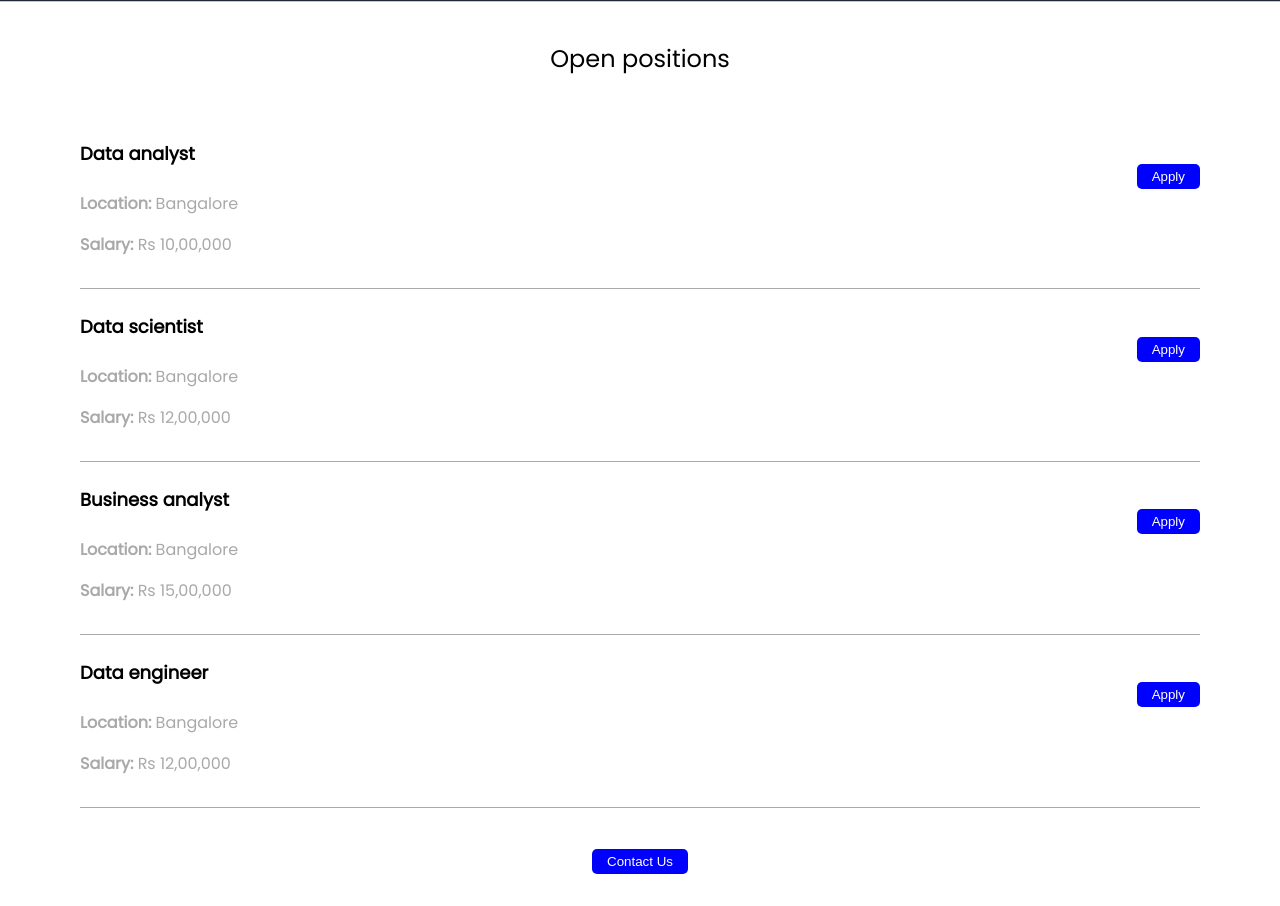
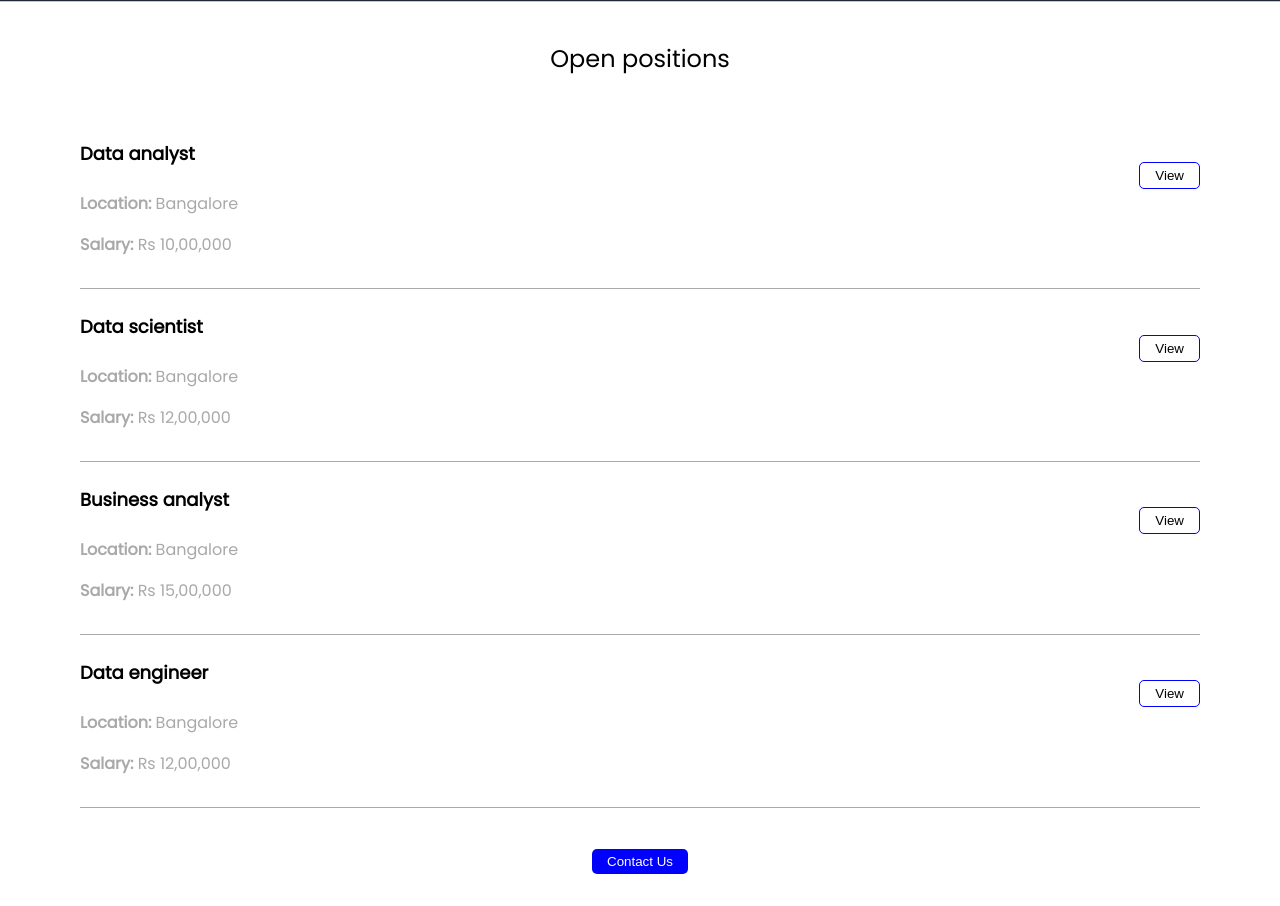
Before and after one commit to nageshpk/Career-site-v2, a Flask app: page / in a window 1280 px wide. Shown: the part 498-1404 px from the top of the page. Run offline with Flask 2, Linux system fonts and the light colour scheme.

Commit message:
made aesthetic changes

```diff
--- a/static/css/main.css
+++ b/static/css/main.css
@@ -66,8 +66,7 @@ h4 {
     margin-bottom: 40px;
 }
 
-.contact-btn,
-.apply-btn {
+.contact-btn {
     border:none;
     border-radius: 5px;
     background-color: blue;
@@ -76,8 +75,21 @@ h4 {
 }
 
 .apply-btn {
+    border: 0.8px solid blue;
+    background-color: white;
+    padding: 5px 15px;
+    border-radius: 5px;
     margin-top: 75%;
 }
+
+
+.apply-btn:hover,
+.apply-btn:focus,
+.apply-btn:after {
+    background-color: blue;
+    color: white;
+}
+
 
 .footer {
     text-align: center;
--- a/templates/jobitems.html
+++ b/templates/jobitems.html
@@ -10,6 +10,6 @@
         {% endif %}
     </div>
     <div class="col-right">
-        <button class="apply-btn">Apply</button>
+        <button class="apply-btn">View</button>
     </div>
 </div>
```
